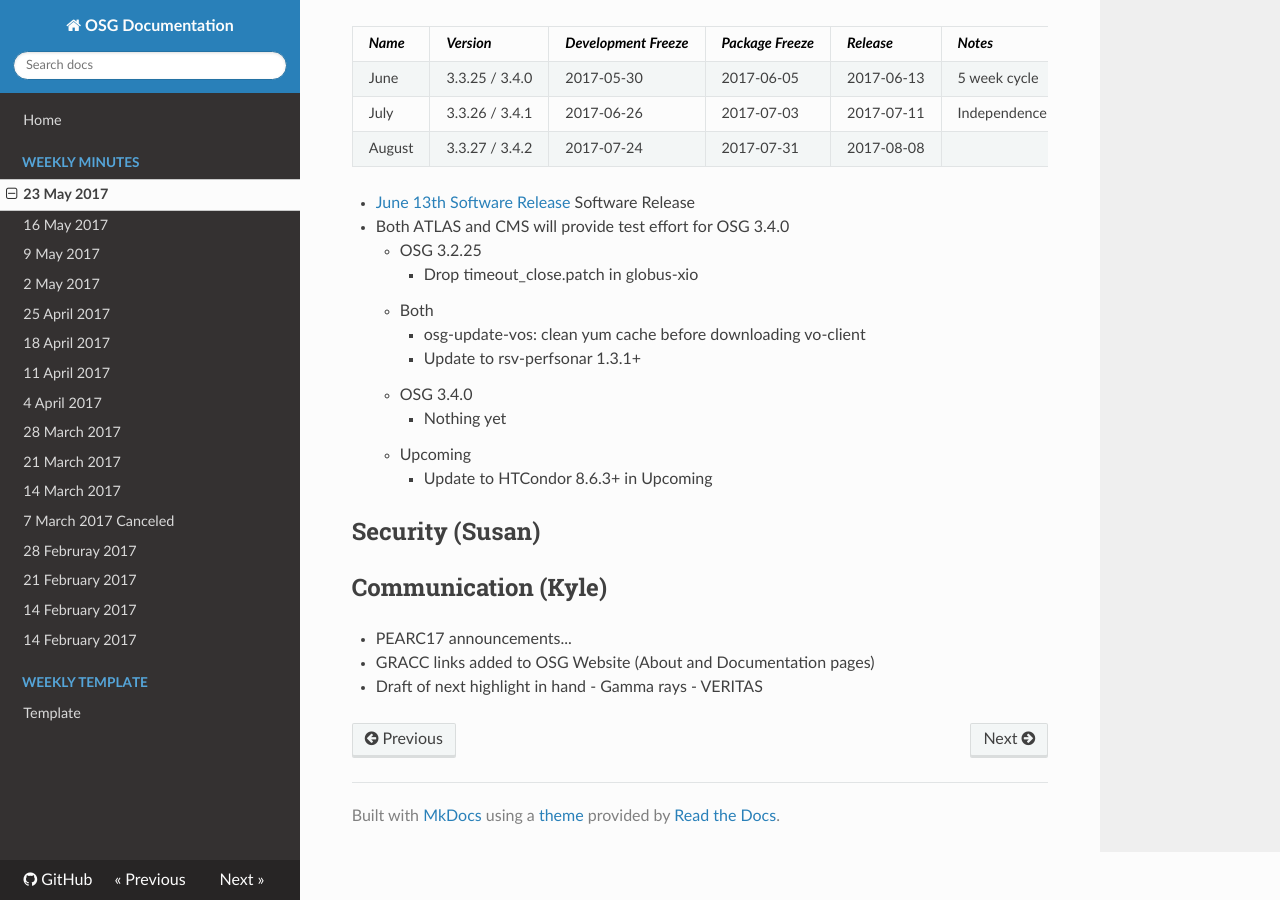
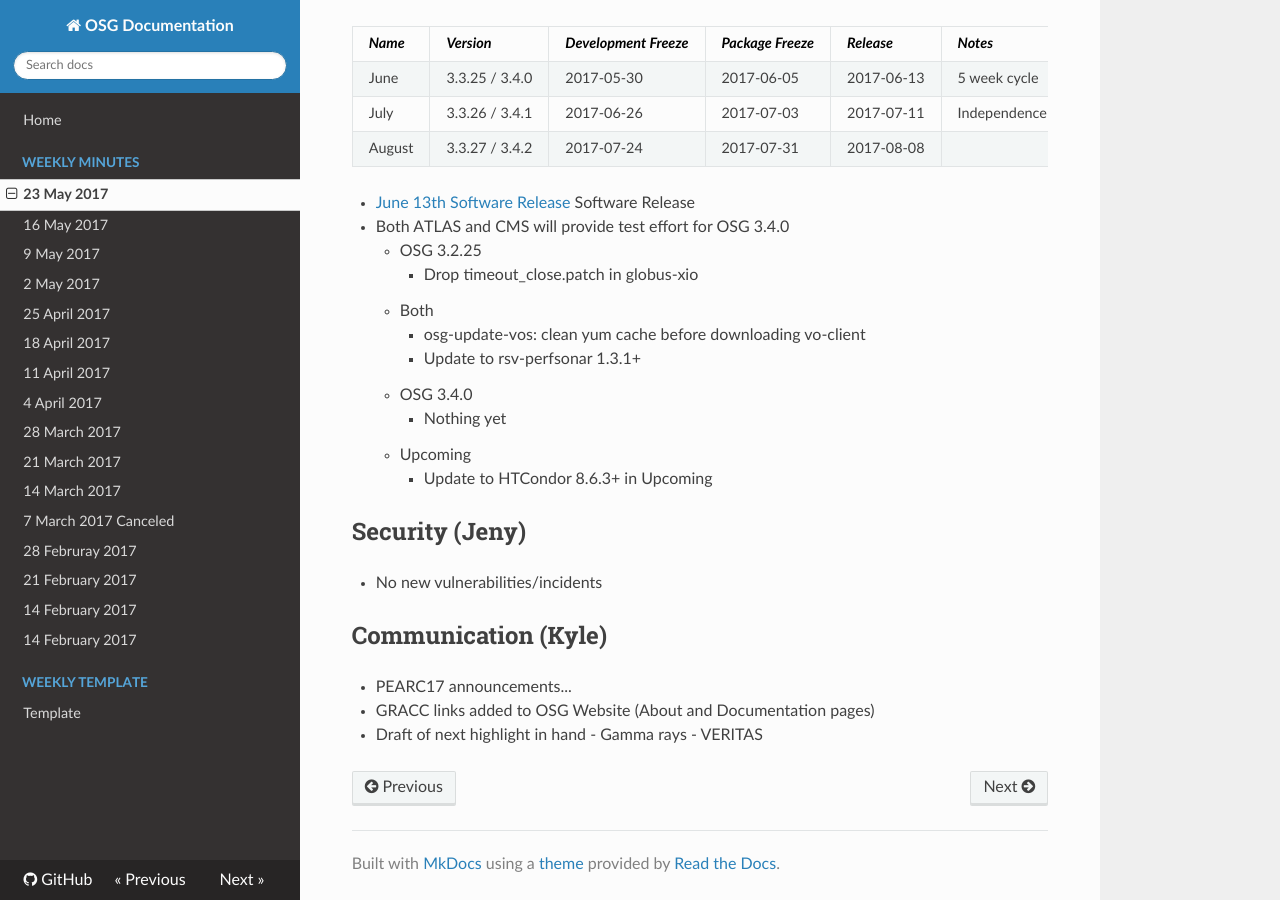
Before and after one commit to zsshah/production, an MkDocs documentation site: the page built from docs/WeeklyMinutes/23May2017.md, in a window 1280 px wide and 900 px high, scrolled down 2651 px. Built offline with MkDocs 1.6.1, drawn with Linux system fonts in a browser that asks for light colours; nearby versions of some CDN libraries; old or Windows-style settings are respelled for this version of MkDocs.

Commit message:
Update 23May2017.md

```diff
--- a/docs/WeeklyMinutes/23May2017.md
+++ b/docs/WeeklyMinutes/23May2017.md
@@ -98,7 +98,8 @@ Other Sutff:
       * Upcoming
          * Update to HTCondor 8.6.3+ in Upcoming
 
-## Security (Susan)
+## Security (Jeny)
+   * No new vulnerabilities/incidents
 
 ## Communication (Kyle)
 
```
